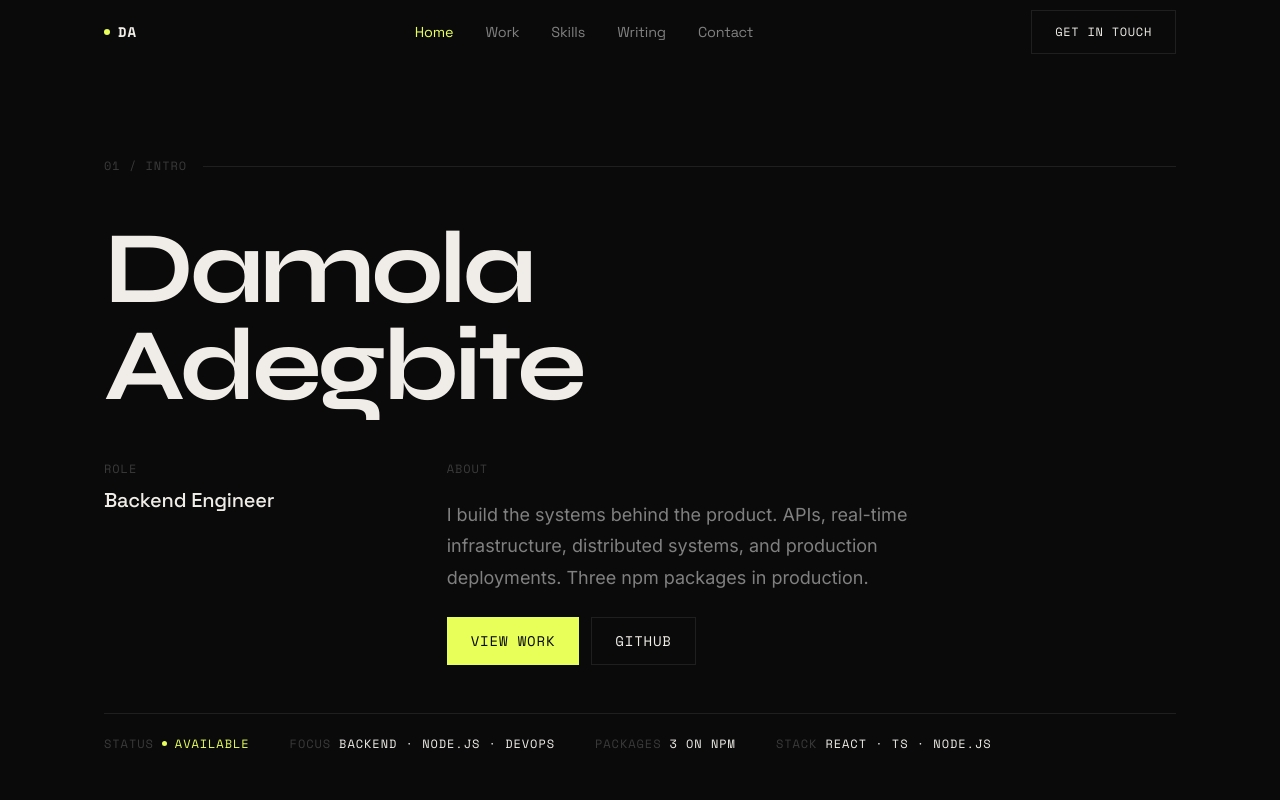
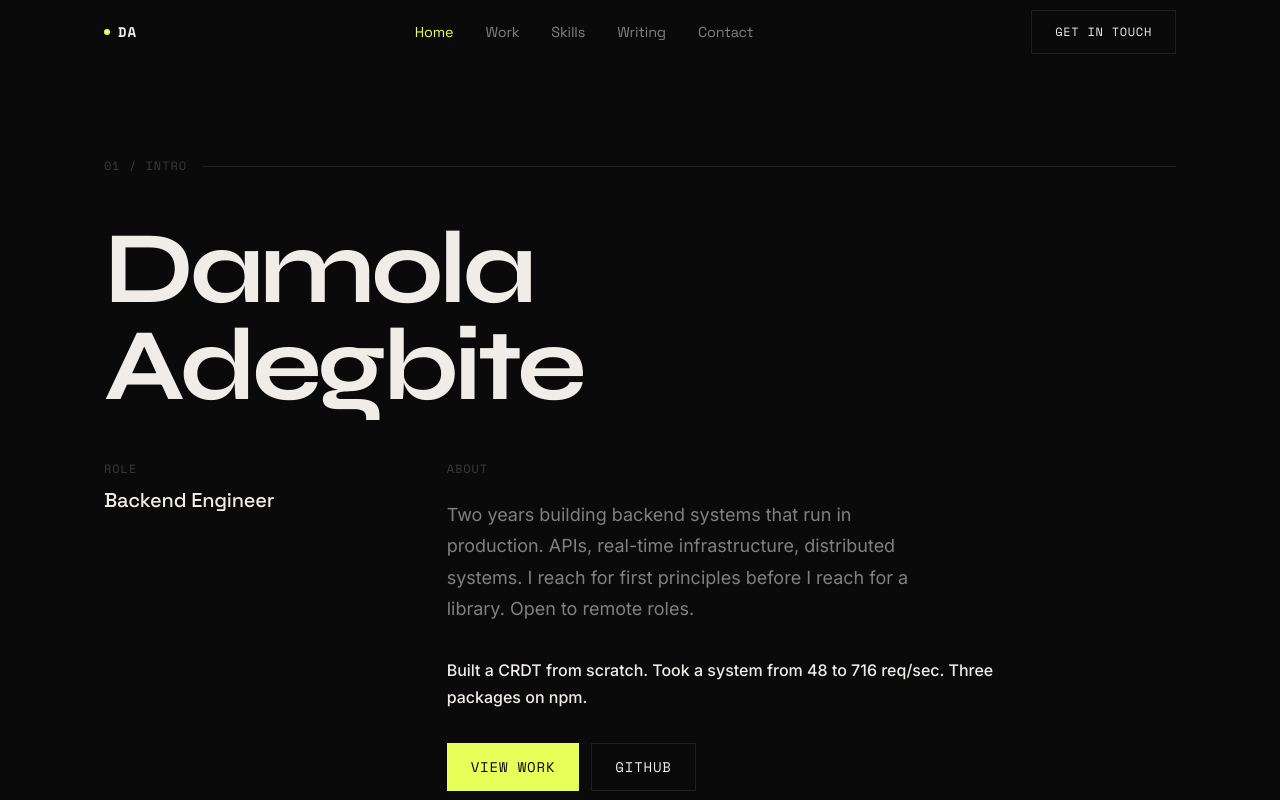
Before and after one commit to dax-side/portfolio, a React (Vite) app: page / in a window 1280 px wide. Shown: the top 800 px of the page. Built offline with nearby package versions, Linux system fonts and the light colour scheme.

Commit message:
feat: update bio section in Hero component for enhanced clarity and detail

```diff
--- a/src/components/Hero.jsx
+++ b/src/components/Hero.jsx
@@ -40,7 +40,10 @@ export default function Hero() {
           <motion.div style={styles.bioBlock} variants={fadeUp}>
             <span className="type-label" style={styles.label}>ABOUT</span>
             <p className="type-body-lg" style={styles.bio}>
-              I build the systems behind the product. APIs, real-time infrastructure, distributed systems, and production deployments. Three npm packages in production.
+              Two years building backend systems that run in production. APIs, real-time infrastructure, distributed systems. I reach for first principles before I reach for a library. Open to remote roles.
+            </p>
+            <p className="type-body-md" style={{ color: '#F0EDE8', fontWeight: 500, marginTop: '8px', marginBottom: '8px' }}>
+              Built a CRDT from scratch. Took a system from 48 to 716 req/sec. Three packages on npm.
             </p>
             <div style={styles.ctas}>
               <a
```
